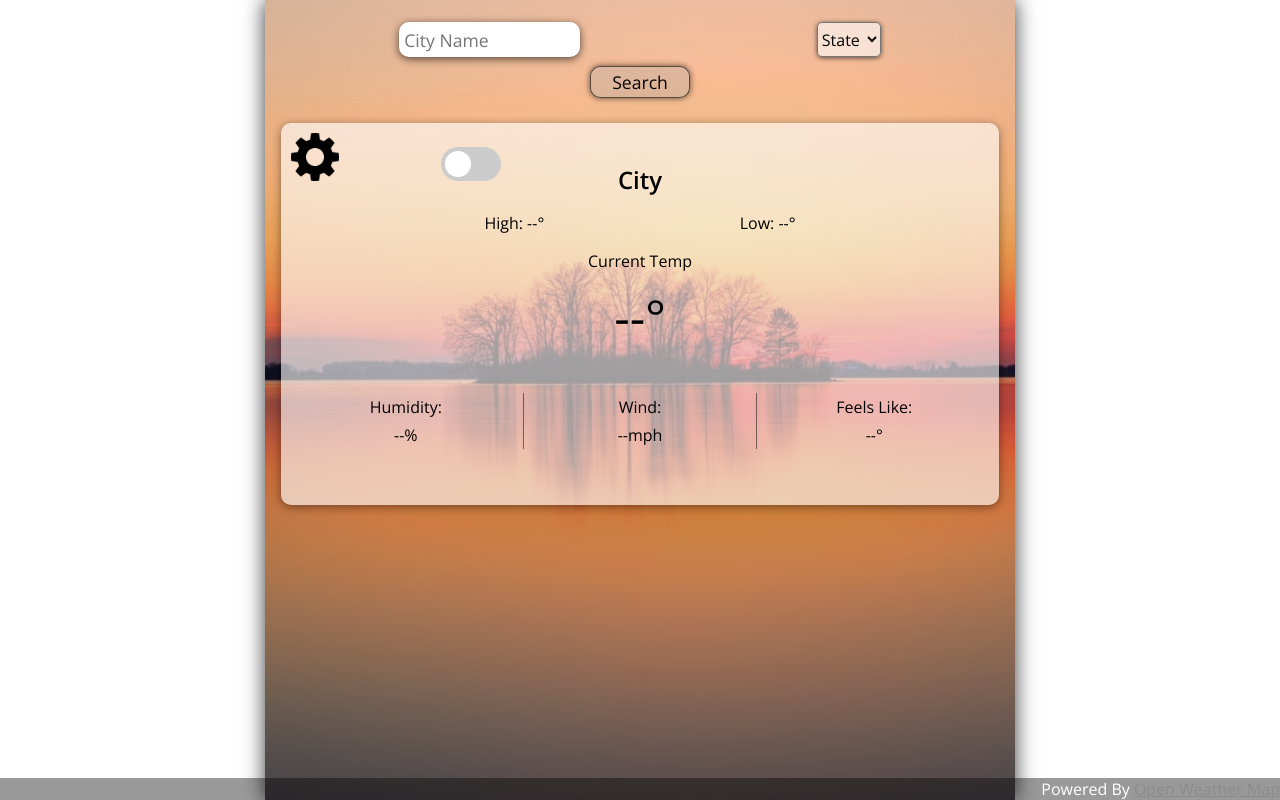
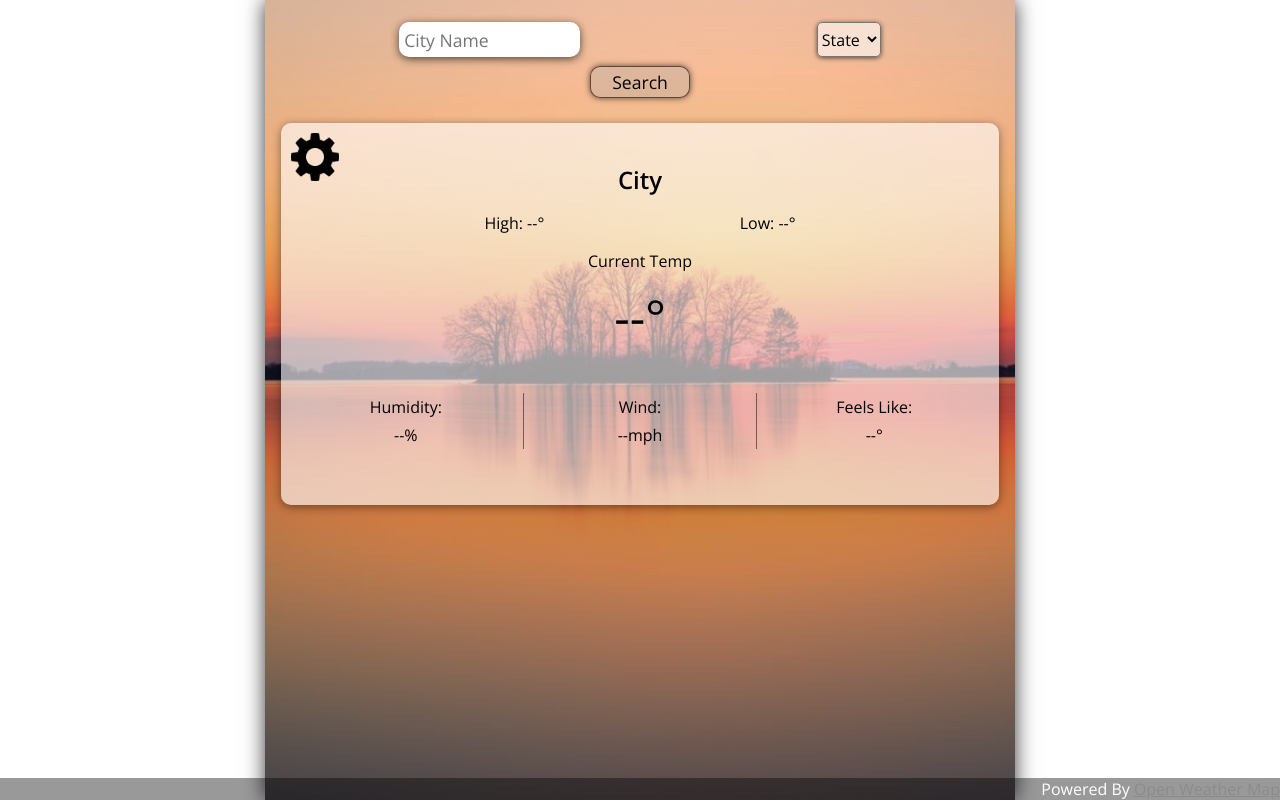
Before and after one commit to Grandon-Smith/weather-app, a React (Create React App) app: page / in a window 1280 px wide. Built offline with nearby package versions, Linux system fonts and the light colour scheme.

Commit message:
got modal to disappear and show. need to build it out

```diff
--- a/src/App/App.css
+++ b/src/App/App.css
@@ -171,72 +171,12 @@ main {
 }
 
 .settings-modal {
+    outline: black solid 1px;
     position: absolute;
     left: 10rem;
-    appearance: checkbox;
+
 }
 
-.switch {
-    position: relative;
-    display: inline-block;
-    width: 60px;
-    height: 34px;
-  }
-
-  /* Hide default HTML checkbox */
-  .switch input {
-    opacity: 0;
-    width: 0;
-    height: 0;
-  }
-
-  /* The slider */
-  .slider {
-    position: absolute;
-    cursor: pointer;
-    top: 0;
-    left: 0;
-    right: 0;
-    bottom: 0;
-    background-color: #ccc;
-    -webkit-transition: .4s;
-    transition: .4s;
-  }
-
-  .slider:before {
-    position: absolute;
-    content: "";
-    height: 26px;
-    width: 26px;
-    left: 4px;
-    bottom: 4px;
-    background-color: white;
-    -webkit-transition: .4s;
-    transition: .4s;
-  }
-
-  input:checked + .slider {
-    background-color: #2196F3;
-  }
-
-  input:focus + .slider {
-    box-shadow: 0 0 1px #2196F3;
-  }
-
-  input:checked + .slider:before {
-    -webkit-transform: translateX(26px);
-    -ms-transform: translateX(26px);
-    transform: translateX(26px);
-  }
-
-  /* Rounded sliders */
-  .slider.round {
-    border-radius: 34px;
-  }
-
-  .slider.round:before {
-    border-radius: 50%;
-  }
 
 .error {
     text-align: center;
--- a/src/App/App.jsx
+++ b/src/App/App.jsx
@@ -86,7 +86,7 @@ class App extends Component {
   }
 
   render() {
-    const { weatherData, background, error } = this.state;
+    const { weatherData, background, error, showModal } = this.state;
     const placeHolder = "--"
     let firstWeatherData;
     let moreWeatherData;
@@ -108,9 +108,9 @@ class App extends Component {
         <main>
           <section className="sec-1">
             <button className="gear-img-wrapper" onClick={this.toggleSettings}>
-              <img src={gear}/>
+              <img src={gear} alt="settings gear icon"/>
             </button>
-            <SettingsModal />
+            {showModal ? <SettingsModal /> : ""}
             <div className="error">{error ? error : ""}</div>
             <div className="location">
               <h2>{weatherData == null ? "City" : firstWeatherData.name}</h2>
--- a/src/SettingsModal.jsx
+++ b/src/SettingsModal.jsx
@@ -6,10 +6,9 @@ class SettingsModal
     render() {
         return (
             <div className="settings-modal">
-                <label class="switch">
-                    <input type="checkbox"/>
-                    <span class="slider round"></span>
-                </label>
+                <div className="units-selection">
+
+                </div>
             </div>
         );
     }
```
